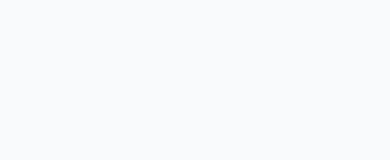
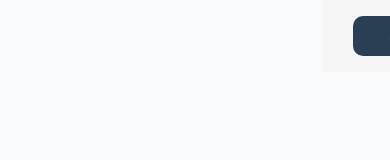
Before and after one commit to Amir-username/karpardaz-frontend, a Next.js app: page / in a window 390 px wide. Shown: the top 160 px of the page. Built offline with nearby package versions, Linux system fonts and the light colour scheme.

Commit message:
add basic navbar

```diff
--- a/src/app/page.tsx
+++ b/src/app/page.tsx
@@ -1,10 +1,9 @@
-// export async function getAuthToken() {
-//   const cookieStore = await cookies();
-//   return cookieStore.get('token')?.value;
-// }
+import Navbar from "@/components/navbar/Navbar";
 
 export default async function Home() {
-  // const token = await getAuthToken()
-
-  return <div className="text-7xl">Home</div>;
+  return (
+    <div>
+      <Navbar />
+    </div>
+  );
 }
--- /dev/null
+++ b/src/components/navbar/Navbar.tsx
@@ -0,0 +1,29 @@
+import Button from "@/ui/Button";
+import Link from "next/link";
+
+function Navbar() {
+  return (
+    <nav className="py-3 px-8 flex lg:justify-between gap-2 bg-neutral-light items-center">
+      <h1 className="lg:text-3xl sm:text-lg text-primary-blue font-bold">
+        کارپرداز
+      </h1>
+      <ul className="flex lg:gap-4 gap-2 items-center">
+        <Link href={"/jobs"}>
+          <li>فرصت های شغلی</li>
+        </Link>
+        <li>
+          <div className="flex gap-2 lg:gap-3 w-48 text-sm items-center">
+            <Link href={"auth/jobseeker/signup"} className="h-full w-full">
+              <Button text="ثبت نام" type="button" h="h-9" outline />
+            </Link>
+            <Link href={"auth/jobseeker/login"} className="h-full w-full">
+              <Button text="ورود" type="button" h="h-9" />
+            </Link>
+          </div>
+        </li>
+      </ul>
+    </nav>
+  );
+}
+
+export default Navbar;
--- a/src/ui/Button.tsx
+++ b/src/ui/Button.tsx
@@ -2,14 +2,24 @@ type ButtonProps = {
   text: string;
   type?: "button" | "submit";
   card?: boolean;
+  h?: string;
+  outline?: boolean;
 };
 
-function Button({ text, type = "button", card = false }: ButtonProps) {
+function Button({
+  text,
+  type = "button",
+  card = false,
+  h = "h-12",
+  outline = false,
+}: ButtonProps) {
   return (
     <button
-      className={`${
-        card ? "rounded-b-lg" : "rounded-lg"
-      } w-full h-12 text-center duration-300  cursor-pointer text-neutral-light bg-primary-blue hover:bg-primary-blue/95`}
+      className={`${card ? "rounded-b-lg" : "rounded-lg"} w-full ${h} ${
+        outline
+          ? " bg-neutral-light text-primary-blue hover:bg-primary-blue hover:text-neutral-light"
+          : "text-neutral-light bg-primary-blue hover:bg-primary-blue/95"
+      } text-center duration-300  cursor-pointer ring-2 ring-primary-blue`}
       type={type}
     >
       {text}
```
